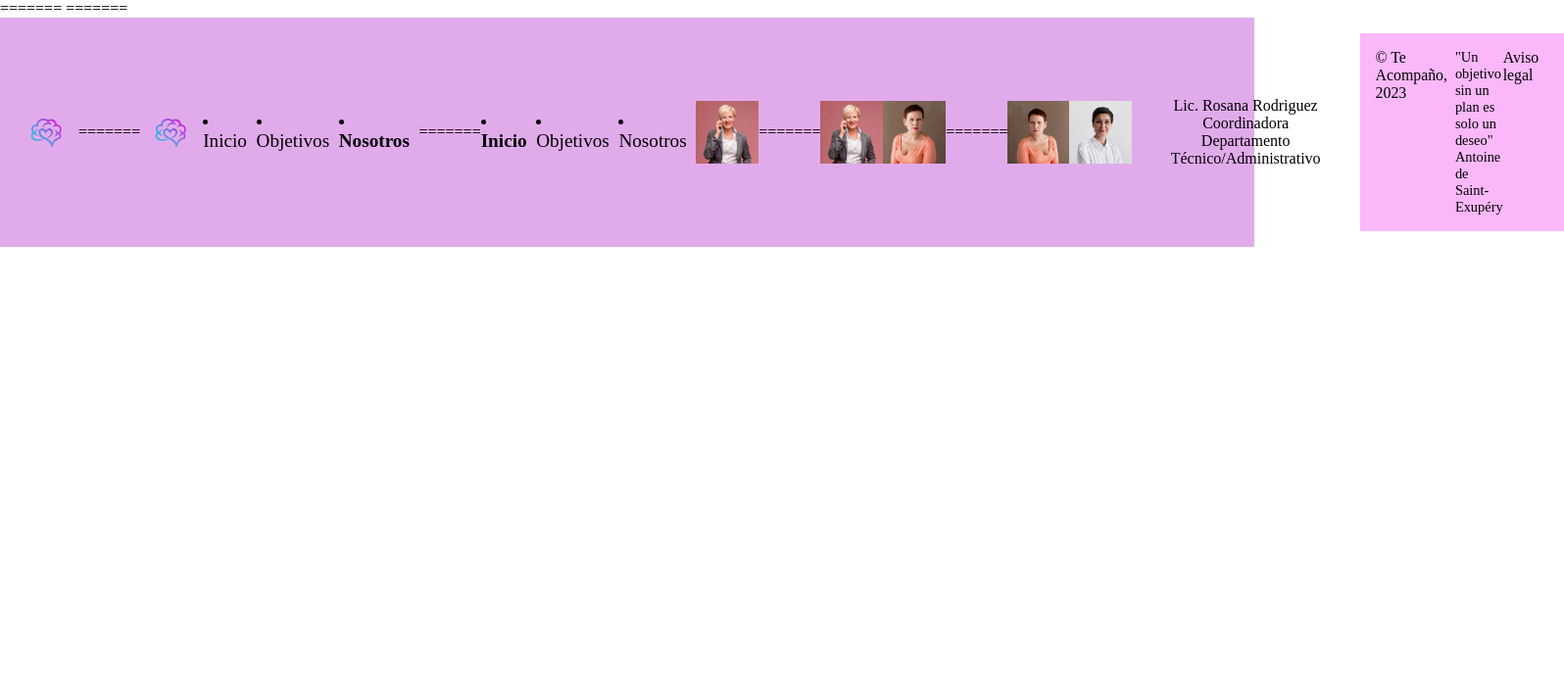
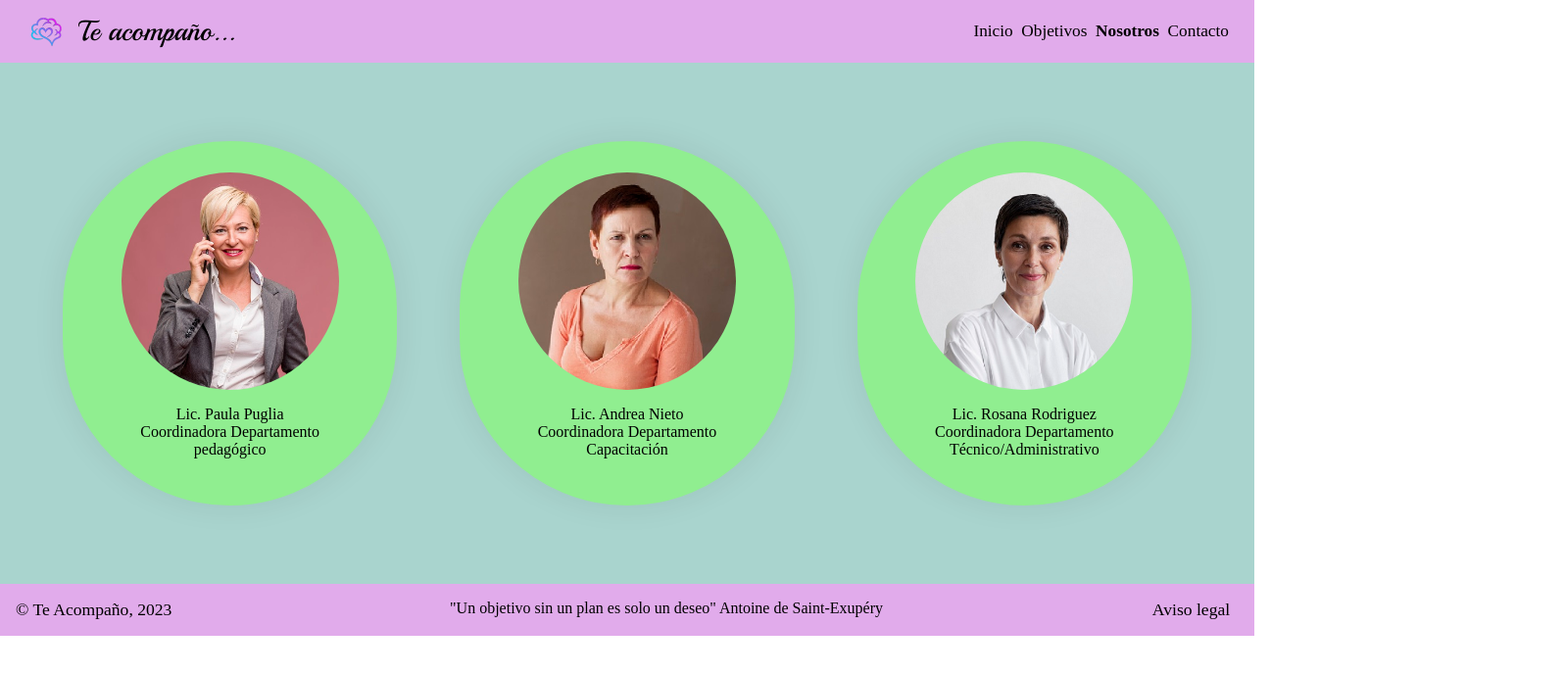
Before and after one commit to adpastore/Te_Acompanio, a plain HTML site: page nosotros.html in a window 1280 px wide. Shown: the whole page at 98% size, 1596 px wide, since content can reach past the window. Drawn offline with Linux system fonts and the light colour scheme.

Commit message:
nosotros modificado

```diff
--- a/nosotros.html
+++ b/nosotros.html
@@ -3,15 +3,13 @@
 <head>
     <meta charset="UTF-8">
     <meta name="viewport" content="width=device-width, initial-scale=1.0">
-
     <meta name="viewport" content="width=1366, initial-scale=1">
-=======
-
-
+    <link rel="preconnect" href="https://fonts.googleapis.com">
+    <link rel="preconnect" href="https://fonts.gstatic.com" crossorigin>
+    <link href="https://fonts.googleapis.com/css2?family=Playball&display=swap" rel="stylesheet">
+    <title>Te Acompaño...</title>
     <link rel="stylesheet" href="/d_grid.css">
     <link rel="icon" href="/imagenes1/favicon.png" type="image/x-icon">
-=======
-
 </head>
 <body>
     <div class="grid-container">
@@ -21,98 +19,47 @@
             <div class="contenedor">
                     <div class="logo">
                     <!-- <a href="#" class="logo"> -->
+                        <img src="/imagenes1/Logo.png" alt="Logo Te Acompaño" class="src">
+                        <p>Te acompaño...</p>
+                    <!-- </a> -->
+                    </div>
+                <input type="checkbox" id="menu-check">
+                <label id="menu" for="menu-check">
+                        <span id="menu-abrir">&#9776;</span>
+                        <span id="menu-cerrar">X</span>
+                </label>
 
-                        <img src="/imagenes1/Logo.png" alt="Logo Te Acompaño" class="src">
-=======
-                        <img src="/Te_Acompanio/imagenes1/Logo.png" alt="Logo Te Acompaño" class="src">
-
-
+                <nav>
+                <ul>
                     <li><a href="/d_grid.html">Inicio</a></li>
                     <li><a href="/objetivos.html">Objetivos</a></li>
                     <li><a href="#" class="actual">Nosotros</a></li>
-=======
-                    <li><a href="#" class="actual">Inicio</a></li>
-                    <li><a href="#">Objetivos</a></li>
-                    <li><a href="#">Nosotros</a></li>
-
-
+                    <li><a href="#">Contacto</a></li>
+                </ul>
+                </nav>
+            </div>
+        </header>
+        <main class="nosotros">
+            <div class="tarjeta">
                     <img src="/imagenes1/Paula.jpg" alt="Paula">
-=======
-                    <img src="/Te_Acompanio/imagenes1/retrato-mujer-negocios-edad-media.jpg" alt="Paula">
-
-
+                    <blockquote>Lic. Paula Puglia
+                        Coordinadora Departamento pedagógico</blockquote>
+                    <cite></cite>
+            </div>
+            <div class="tarjeta">
                     <img src="/imagenes1/Andrea.jpg" alt="Andrea">
-=======
-                    <img src="/Te_Acompanio/imagenes1/mujer-madura-seria-fondo-liso.jpg" alt="Andrea">
-
-
+                    <blockquote>Lic. Andrea Nieto
+                        Coordinadora Departamento Capacitación</blockquote>
+                    <cite></cite>
+                </div>
+            <div class="tarjeta">
                     <img src="/imagenes1/Rosana.jpg" alt="Rosana">
-
                     <blockquote>Lic. Rosana Rodriguez
                         Coordinadora Departamento Técnico/Administrativo</blockquote>
                     <cite></cite>
             </div>
 
         </main>
-    <!-- <aside class="aside" id="objetivos">
-        <ul>
-            <li>Elaborar proyectos interdisciplinarios .</li>
-            <li>Asesorar a instituciones educativas.</li>
-            <li>Ofrecer espacios de contención para las familias.</li>
-            <li>Brindar la atención de profesionales idóneos en el campo educativo y de la salud.</li>
-            <li>Acompañar a niños,niñas y adolescentes .</li>
-        </ul>
-    </aside>
-    <aside class="aside" id="propuesta">
-        <h3>Acompañamiento pedagógico</h3>
-        <p>Nuestra propuesta se basa principalmente en generar espacios de trabajo cooperativos con las instituciones educativas. Escuchar las necesidades particulares y elaborar conjuntamente con los equipos de gestión propuestas que respondan a sus inquietudes.</p>
-        <h3>Capacitación/Talleres</h3>
-        <p>Generar capacitaciones y/o talleres a medida de las necesidades de cada institución. Estamos convencidas que es fundamental adquirir herramientas adecuadas para acompañar a nuestros estudiantes, desde lo puramente pedagógico como asi también desde lo emocional</p>
-        <h3>Intervención de profesionales interdisciplinarios</h3>
-        <p>Contamos con un grupo de profesionales comprometidos con la educación y en particular con las necesidades particulares de nuestros estudiantes.Motivados con el deseo de lograr que cada uno de ellos alcance su máximo potencial.</p>
-        <h3>Asesoramiento técnico-administrativo</h3>
-        <p>Profesionales con amplia experiencia en la gestión técnico-administrativa de instituciones de gestión privadas. Desde el asesoramiento de representación legal hasta gestión escolar propiamente dicha. Consultoría, capacitación, asesoramiento.</p>
-
-    </aside> -->
-    <!-- <aside class="aside" id="nosotros">
-        <ul>
-            <li>
-                <img src="/Te_Acompanio/imagenes1/retrato-mujer-negocios-edad-media.jpg" width="480">
-                <blockquote>Lic. Paula Puglia
-                    Coordinadora Departamento pedagógico</blockquote>
-                <cite></cite>
-            </li>
-            <li>
-                <img src="/Te_Acompanio/imagenes1/mujer-sonriente-posando-cerca.jpg" alt="Andrea" width="480">
-                <blockquote>Lic. Andrea Nieto
-                    Coordinadora Departamento Capacitación</blockquote>
-                <cite></cite>
-            </li>
-            <li>
-                <img src="/Te_Acompanio/imagenes1/retrato-hermosa-mujer-mediana-edad.jpg" alt="Rosana" width="480">
-                <blockquote>Lic. Rosana Rodriguez
-                    Coordinadora Departamento Técnico/Administrativo</blockquote>
-                <cite></cite>
-            </li>
-        </ul>
-    </aside> -->
-    <!-- <aside class="aside" id="contactos">
-        <h3>Contactos</h3>
-
-        <form action="">
-            <label for="name">Nombre</label>
-            <input type="text" id="name" name="name">
-
-            <label for="message">Mensaje</label>
-            <textarea name="message" id="message" cols="30" rows="10"></textarea>
-
-            <button type="submit"class="boton-principal">Enviar Mensaje</button>
-
-        </form>
-
-        <iframe src="https://www.google.com/maps/embed?pb=!1m18!1m12!1m3!1d3943.1298699005783!2d-58.38401680758906!3d-34.60426483950532!2m3!1f0!2f0!3f0!3m2!1i1024!2i768!4f13.1!3m3!1m2!1s0x4aa9f0a6da5edb%3A0x11bead4e234e558b!2sObelisco!5e0!3m2!1ses!2sar!4v1698162832048!5m2!1ses!2sar" width="600" height="450" allowfullscreen="" loading="lazy" referrerpolicy="no-referrer-when-downgrade"></iframe>"
-
-    </aside> -->
 
 <footer class="footer">
         <ul>
```
